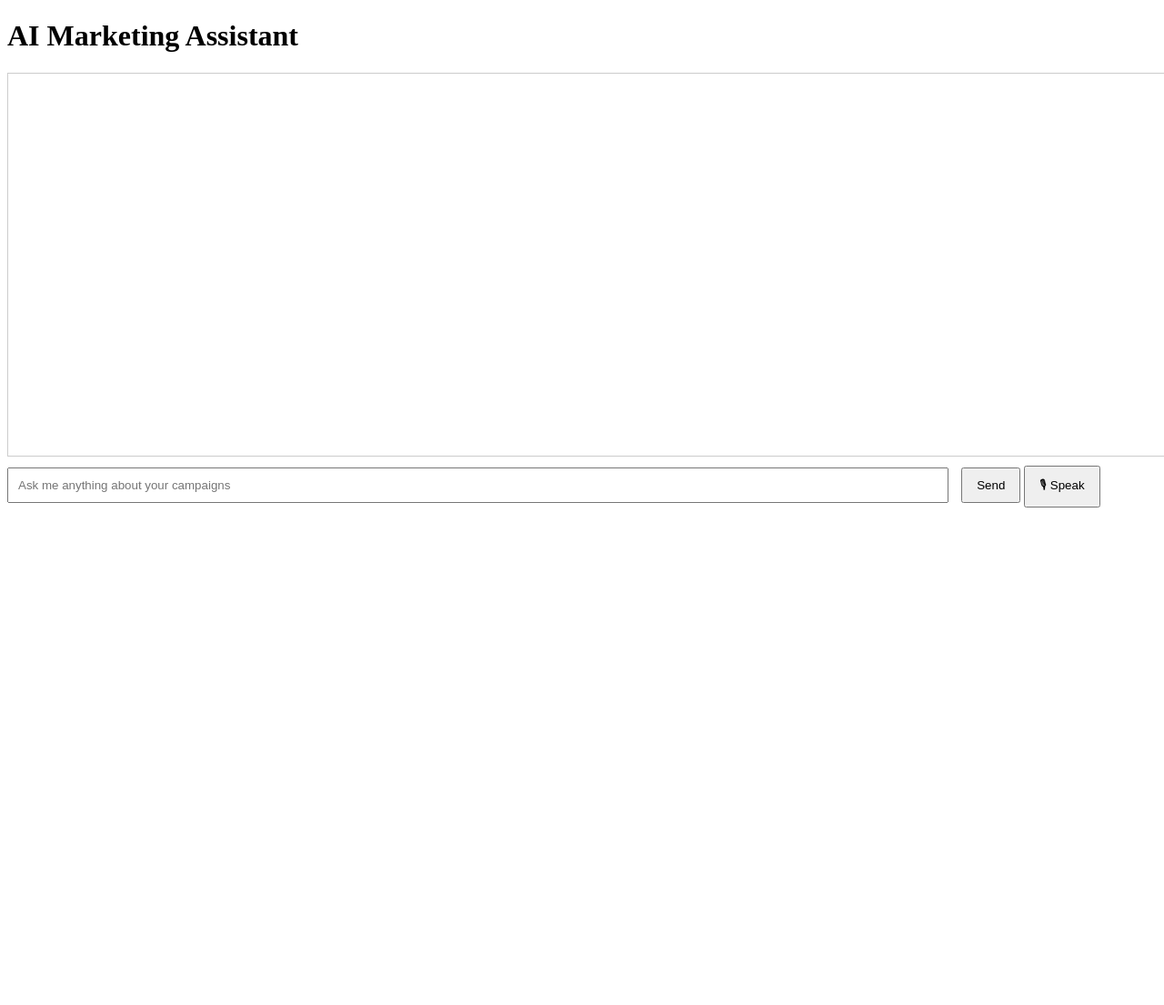
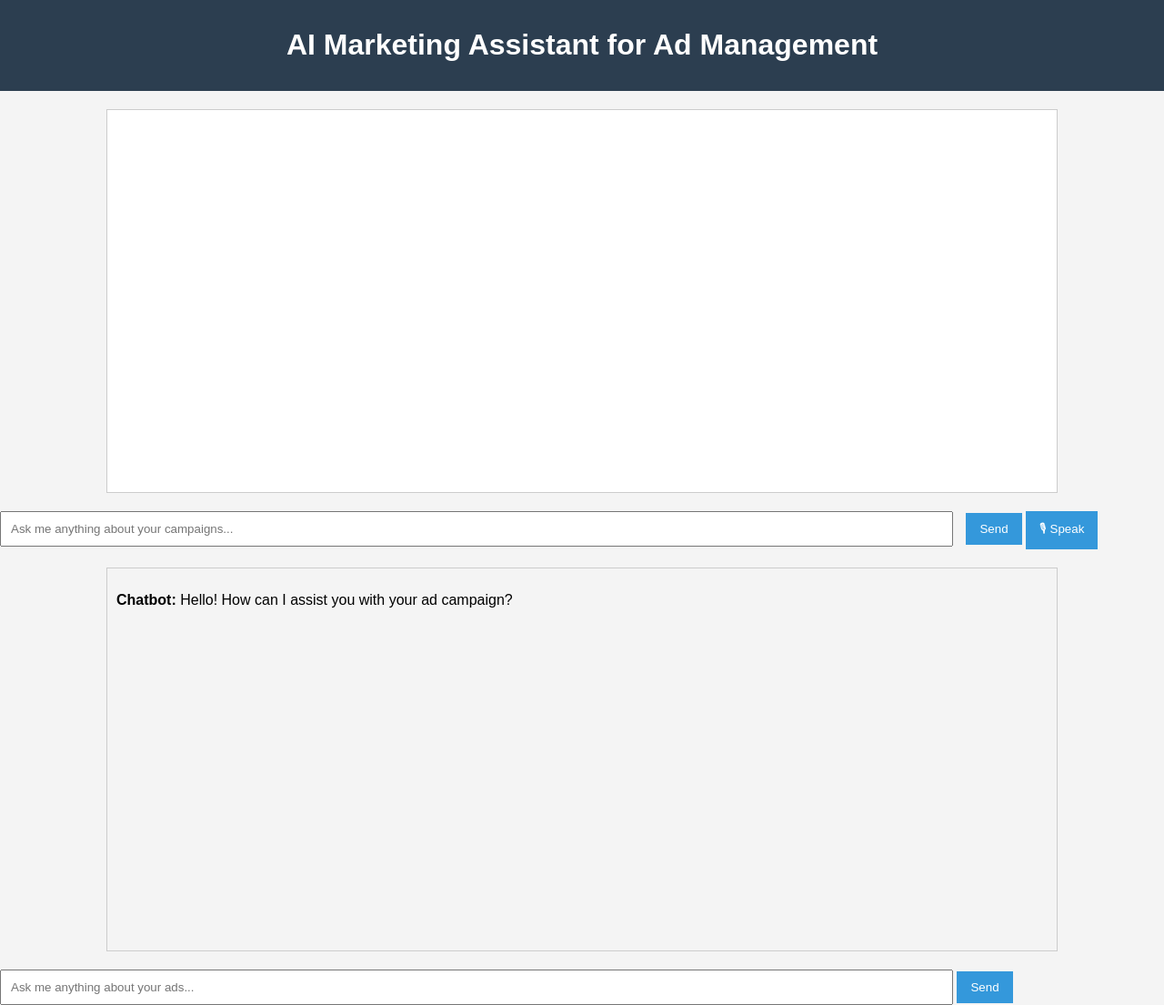
Before and after one commit to goldenjeffempire/Ad_Nexus, a Django app: template ads_nexus/templates/ads_nexus/chatbot.html in a window 1280 px wide. Shown: the whole page at 91% size. Before the commit the page ends 558 px from the top, so only its background shows below. Run offline with Django 5.2, Linux system fonts and the light colour scheme; the template is opened without the code that fills it, so the values that code supplies are empty.

Commit message:
Implemented AI chatbot for ad management assistance

```diff
--- a/ads_nexus/templates/ads_nexus/chatbot.html
+++ b/ads_nexus/templates/ads_nexus/chatbot.html
@@ -3,15 +3,28 @@
 <head>
     <meta charset="UTF-8">
     <meta name="viewport" content="width=device-width, initial-scale=1.0">
-    <title>AI Marketing Assistant</title>
+    <title>AI Marketing Assistant for Ad Management</title>
     <style>
+        body {
+            font-family: Arial, sans-serif;
+            margin: 0;
+            padding: 0;
+            background-color: #f4f4f4;
+        }
+        header {
+            background-color: #2C3E50;
+            color: white;
+            padding: 10px 20px;
+            text-align: center;
+        }
         #chat-box {
-            width: 100%;
+            width: 80%;
             height: 400px;
             border: 1px solid #ccc;
             padding: 10px;
             overflow-y: scroll;
-            margin-bottom: 10px;
+            margin: 20px auto;
+            background-color: white;
         }
         #messages {
             margin-bottom: 10px;
@@ -23,8 +36,51 @@
         }
         button {
             padding: 10px 15px;
+            background-color: #3498db;
+            color: white;
+            border: none;
+            cursor: pointer;
+        }
+        button:hover {
+            background-color: #2980b9;
+        }
+        #chatbox {
+            width: 80%;
+            height: 400px;
+            border: 1px solid #ccc;
+            margin: 20px auto;
+            padding: 10px;
+            overflow-y: auto;
+        }
+        #userInput {
+            width: 80%;
+            padding: 10px;
         }
     </style>
+</head>
+<body>
+
+<header>
+    <h1>AI Marketing Assistant for Ad Management</h1>
+</header>
+
+<!-- Chat Box -->
+<div id="chat-box">
+    <div id="messages"></div>
+</div>
+
+<!-- User Input Field -->
+<input type="text" id="chat-input" placeholder="Ask me anything about your campaigns..." required>
+<button onclick="sendMessage()">Send</button>
+<button type="button" onclick="startVoiceCommand()">🎙 Speak</button>
+
+<!-- AI Chatbot Section -->
+<div id="chatbox">
+    <p><strong>Chatbot:</strong> Hello! How can I assist you with your ad campaign?</p>
+</div>
+<input type="text" id="userInput" placeholder="Ask me anything about your ads...">
+<button onclick="sendMessage()">Send</button>
+
 <script>
     // Initialize speech recognition (for voice input)
     var recognition = new (window.SpeechRecognition || window.webkitSpeechRecognition)();
@@ -43,13 +99,13 @@
     // Send message function (for text input)
     function sendMessage() {
         const chatInput = document.getElementById('chat-input');
-            const message = chatInput.value.trim();
-            if (message === '') return;
+        const userMessage = chatInput.value.trim();
+        if (userMessage === '') return;
 
         // Display the user's message in the chat box
         const messagesDiv = document.getElementById('messages');
         const userMessageDiv = document.createElement('div');
-            userMessageDiv.textContent = "You: " + message;
+        userMessageDiv.textContent = "You: " + userMessage;
         messagesDiv.appendChild(userMessageDiv);
 
         // Send the message to the server and get the response
@@ -59,7 +115,7 @@
                 'Content-Type': 'application/json',
                 'X-CSRFToken': '{{ csrf_token }}'
             },
-                body: JSON.stringify({ message: message })
+            body: JSON.stringify({ message: userMessage })
         })
         .then(response => response.json())
         .then(data => {
@@ -70,6 +126,21 @@
             messagesDiv.scrollTop = messagesDiv.scrollHeight;  // Scroll to the bottom
         })
         .catch(error => console.error('Error:', error));
+
+        // Additional chatbot for ad management
+        var chatbox = document.getElementById("chatbox");
+        var userMessageChatbot = `<p><strong>You:</strong> ${userMessage}</p>`;
+        chatbox.innerHTML += userMessageChatbot;
+        document.getElementById("userInput").value = '';
+        chatbox.scrollTop = chatbox.scrollHeight;
+
+        fetch(`/get_chatbot_response/?query=${userMessage}`)
+            .then(response => response.json())
+            .then(data => {
+                var botResponse = `<p><strong>Chatbot:</strong> ${data.response}</p>`;
+                chatbox.innerHTML += botResponse;
+                chatbox.scrollTop = chatbox.scrollHeight;
+            });
     }
 
     // Optional: Automatically send message when user presses Enter
@@ -79,25 +150,6 @@
         }
     });
 </script>
-</head>
-<body>
-    <header>
-        <h1>AI Marketing Assistant</h1>
-    </header>
-
-    <!-- Chat Box -->
-    <div id="chat-box">
-        <div id="messages"></div>
-    </div>
-
-    <!-- Chat Input and Buttons -->
-    <input
-        type="text"
-        id="chat-input"
-        placeholder="Ask me anything about your campaigns"
-        required>
-    <button onclick="sendMessage()">Send</button>
-    <button type="button" onclick="startVoiceCommand()">🎙 Speak</button>
 
 </body>
 </html>
--- a/ads_nexus/urls.py
+++ b/ads_nexus/urls.py
@@ -28,4 +28,6 @@ urlpatterns = [
     path('chatbot/', views.chatbot, name='chatbot'),
     path('ad_performance/<int:campaign_id>/', views.ad_performance, name='ad_performance'),]
     path('manage_ad_campaign/<int:campaign_id>/', views.manage_ad_campaign, name='manage_ad_campaign'),
+    path('chatbot/', views.chatbot_view, name='chatbot'),
+    path('get_chatbot_response/', views.get_chatbot_response_view, name='get_chatbot_response'),
 ]
```
Also changed, not shown: ads_nexus/chatbot_service.py (added, +9 -0 lines), ads_nexus/models.py (+7 -3 lines), ads_nexus/views.py (+9 -0 lines). Lines whose indentation alone changed are shown as unchanged.
